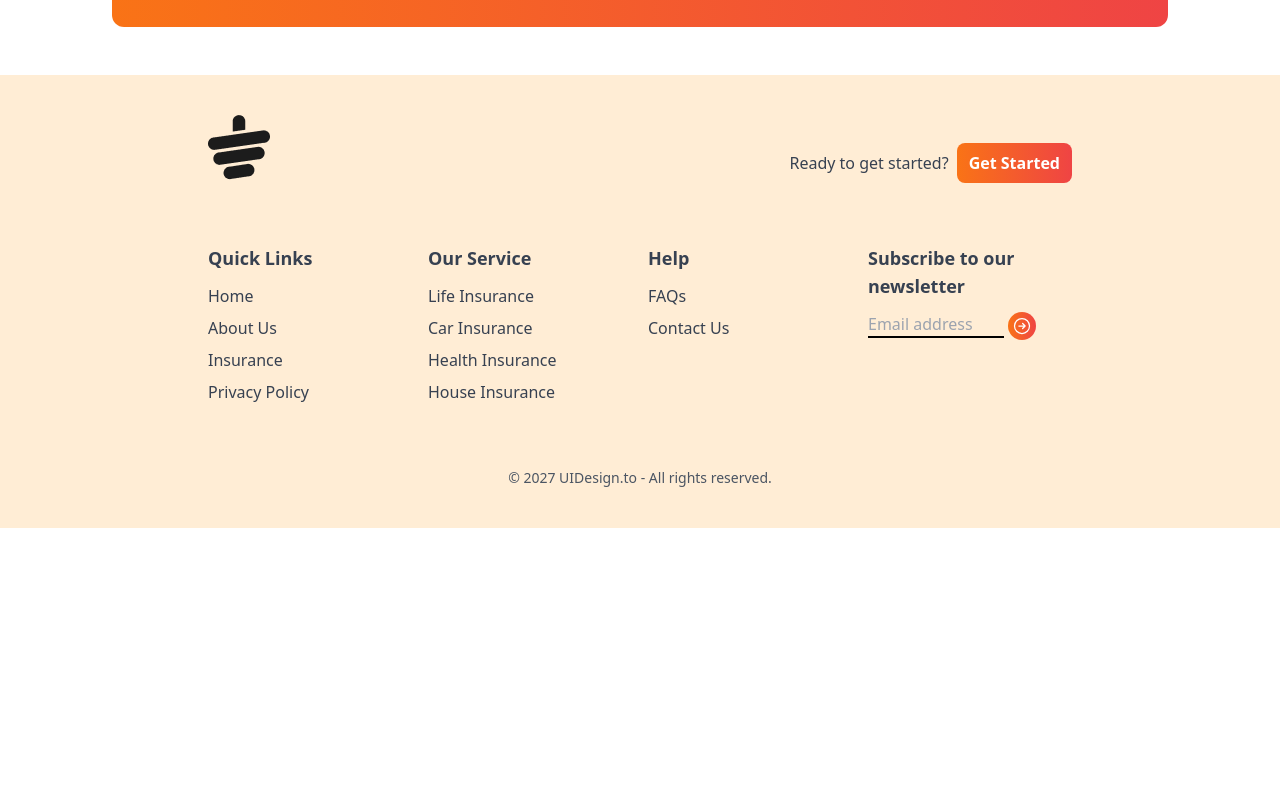
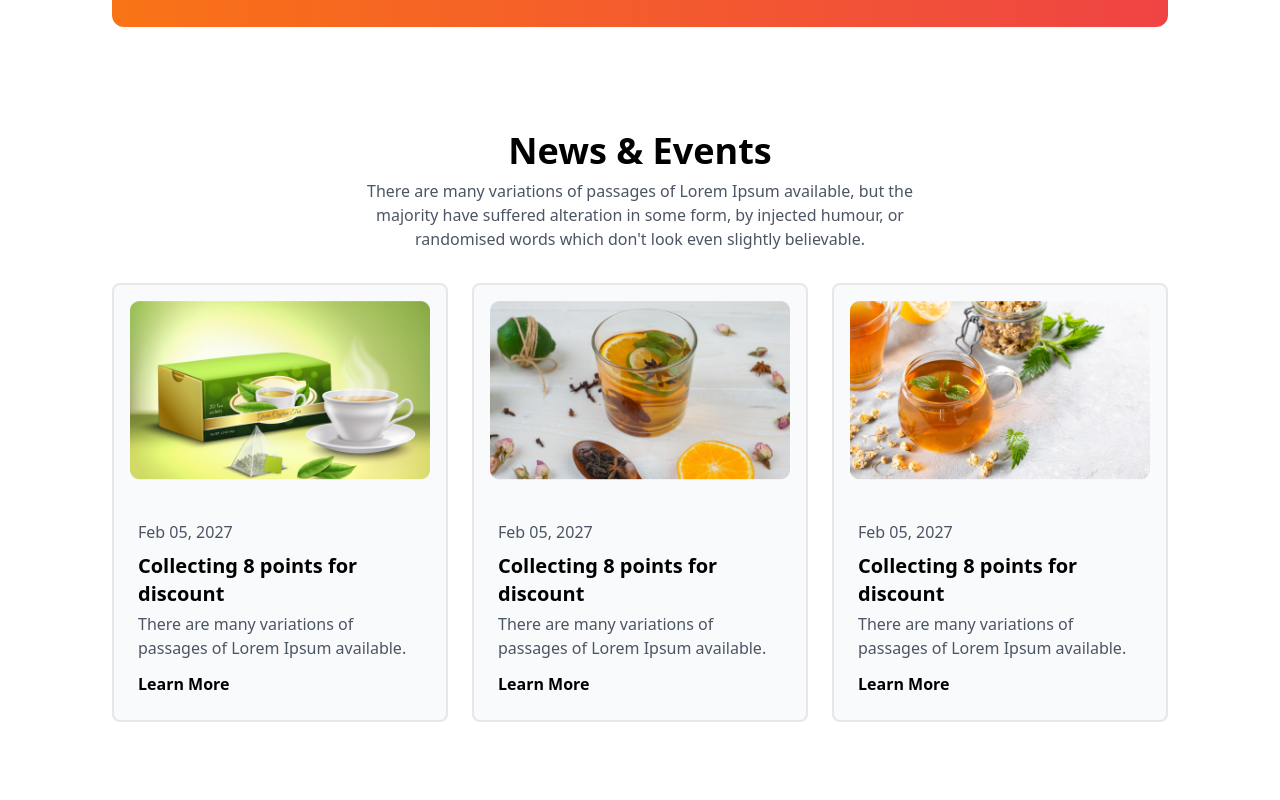
Before and after one commit to Shawon7oc/tea-house, a plain HTML site: page index.html in a window 1280 px wide. Shown: the part 2440-3240 px from the top of the page. Before the commit the page ends 2968 px from the top, so only its background shows below. Drawn offline with nearby package versions, Linux system fonts and the light colour scheme.

Commit message:
all newes items is done

```diff
--- a/index.html
+++ b/index.html
@@ -247,6 +247,66 @@
         </div>
       </section>
       <!-- News Homework Section -->
+      <section class="py-8 lg:py-24">
+        <!-- Title -->
+        <div class="text-center mb-8">
+          <h1 class="text-3xl md:text-4xl font-bold mb-2">News & Events</h1>
+          <p class="text-gray-600 max-w-xl mx-auto">
+            There are many variations of passages of Lorem Ipsum available, but
+            the majority have suffered alteration in some form, by injected
+            humour, or randomised words which don't look even slightly
+            believable.
+          </p>
+        </div>
+        <!-- Gird card -->
+        <div class="grid grid-cols-1 md:grid-cols-3 gap-6">
+          <!-- products card -->
+          <div class="rounded-lg bg-gray-50 overflow-hidden border-2">
+            <img class="mx-auto p-4" src="images/news-1.png" alt="" />
+            <div class="p-6">
+              <p class="text-gray-600">Feb 05, 2027</p>
+              <h2 class="font-bold text-xl pt-2">
+                Collecting 8 points for<br />discount
+              </h2>
+              <p class="text-gray-600 pt-1 pb-3">
+                There are many variations of passages of Lorem Ipsum
+                available.
+              </p>
+              <h2 class="font-bold text-base">Learn More</h2>
+            </div>
+          </div>
+          <!-- products 2card -->
+          <div class="rounded-lg bg-gray-50 overflow-hidden border-2">
+            <img class="mx-auto p-4" src="images/news-2.png" alt="" />
+            <div class="p-6">
+              <p class="text-gray-600">Feb 05, 2027</p>
+              <h2 class="font-bold text-xl pt-2">
+                Collecting 8 points for discount
+              </h2>
+              <p class="text-gray-600 pt-1 pb-3">
+                There are many variations of passages of Lorem Ipsum
+                available.
+              </p>
+              <h2 class="font-bold text-base">Learn More</h2>
+            </div>
+          </div>
+          <!-- products 3card -->
+          <div class="rounded-lg bg-gray-50 overflow-hidden border-2">
+            <img class="mx-auto p-4" src="images/news-3.png" alt="" />
+            <div class="p-6">
+              <p class="text-gray-600">Feb 05, 2027</p>
+              <h2 class="font-bold text-xl pt-2">
+                Collecting 8 points for discount
+              </h2>
+              <p class="text-gray-600 pt-1 pb-3">
+                There are many variations of passages of Lorem Ipsum
+                available.
+              </p>
+              <h2 class="font-bold text-base">Learn More</h2>
+            </div>
+          </div>
+        </div>
+      </section>
     </main>
     <!-- Footer Section -->
     <footer class="bg-orange-100 text-gray-700 py-10 px-4 md:px-16 mt-12">
@@ -334,7 +394,9 @@
           </div>
         </div>
         <div class="text-center pt-4 mt-12">
-          <p class="text-sm text-gray-600">© 2027 UIDesign.to - All rights reserved.</p>
+          <p class="text-sm text-gray-600">
+            © 2027 UIDesign.to - All rights reserved.
+          </p>
         </div>
       </div>
     </footer>
```
